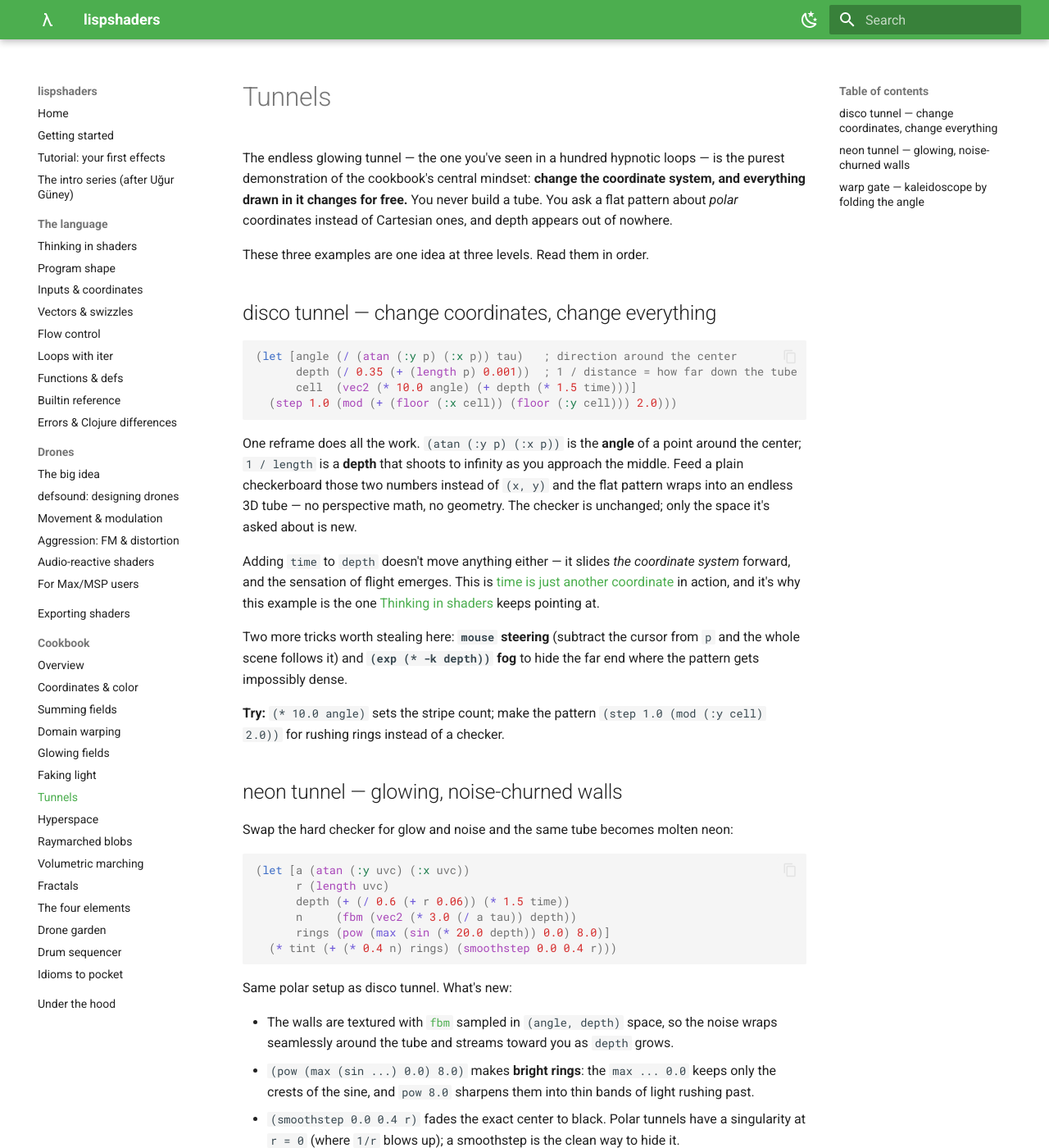
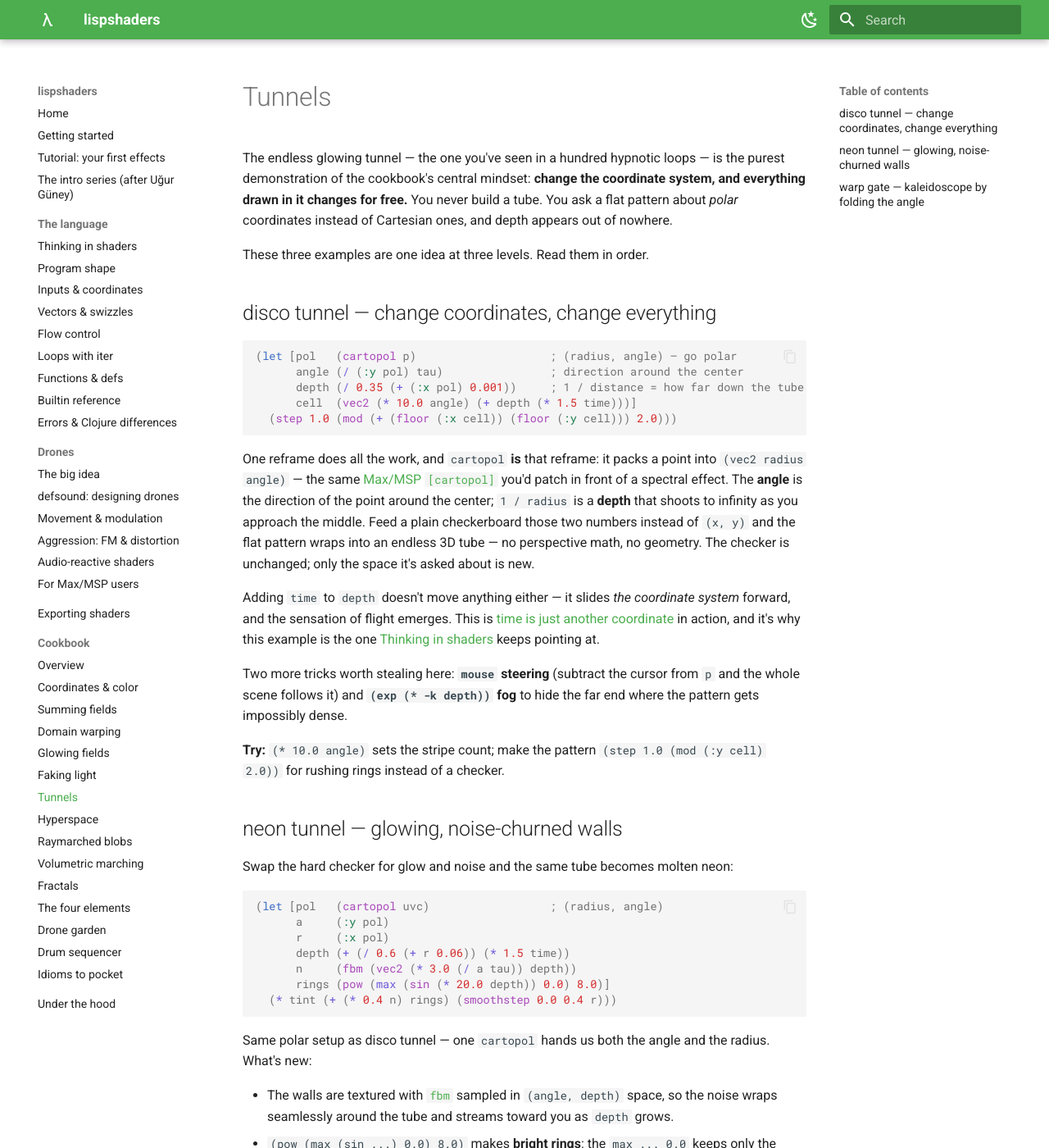
Before and after one commit to FOSSforlife/lispshaders, an MkDocs documentation site: the page built from docs/cookbook/tunnels.md, in a window 1280 px wide and 1400 px high. Shown: the whole window at 82% size. Built offline with MkDocs 1.6.1 and Material for MkDocs 9.7.7, drawn with Linux system fonts in a browser that asks for light colours.

Commit message:
cartopol poltocar

````diff
--- a/docs/cookbook/tunnels.md
+++ b/docs/cookbook/tunnels.md
@@ -11,18 +11,22 @@ These three examples are one idea at three levels. Read them in order.
 ## disco tunnel — change coordinates, change everything
 
 ```clojure
-(let [angle (/ (atan (:y p) (:x p)) tau)   ; direction around the center
-      depth (/ 0.35 (+ (length p) 0.001))  ; 1 / distance = how far down the tube
+(let [pol   (cartopol p)                    ; (radius, angle) — go polar
+      angle (/ (:y pol) tau)                ; direction around the center
+      depth (/ 0.35 (+ (:x pol) 0.001))     ; 1 / distance = how far down the tube
       cell  (vec2 (* 10.0 angle) (+ depth (* 1.5 time)))]
   (step 1.0 (mod (+ (floor (:x cell)) (floor (:y cell))) 2.0)))
 ```
 
-One reframe does all the work. `(atan (:y p) (:x p))` is the **angle** of
-a point around the center; `1 / length` is a **depth** that shoots to
-infinity as you approach the middle. Feed a plain checkerboard those two
-numbers instead of `(x, y)` and the flat pattern wraps into an endless
-3D tube — no perspective math, no geometry. The checker is unchanged; only
-the space it's asked about is new.
+One reframe does all the work, and `cartopol` **is** that reframe: it
+packs a point into `(vec2 radius angle)` — the same
+[Max/MSP `[cartopol]`](../sound/for-maxmsp-users.md) you'd patch in front
+of a spectral effect. The **angle** is the direction of the point around
+the center; `1 / radius` is a **depth** that shoots to infinity as you
+approach the middle. Feed a plain checkerboard those two numbers instead
+of `(x, y)` and the flat pattern wraps into an endless 3D tube — no
+perspective math, no geometry. The checker is unchanged; only the space
+it's asked about is new.
 
 Adding `time` to `depth` doesn't move anything either — it slides *the
 coordinate system* forward, and the sensation of flight emerges. This is
@@ -44,15 +48,17 @@ Swap the hard checker for glow and noise and the same tube becomes molten
 neon:
 
 ```clojure
-(let [a (atan (:y uvc) (:x uvc))
-      r (length uvc)
+(let [pol   (cartopol uvc)                  ; (radius, angle)
+      a     (:y pol)
+      r     (:x pol)
       depth (+ (/ 0.6 (+ r 0.06)) (* 1.5 time))
       n     (fbm (vec2 (* 3.0 (/ a tau)) depth))
       rings (pow (max (sin (* 20.0 depth)) 0.0) 8.0)]
   (* tint (+ (* 0.4 n) rings) (smoothstep 0.0 0.4 r)))
 ```
 
-Same polar setup as disco tunnel. What's new:
+Same polar setup as disco tunnel — one `cartopol` hands us both the angle
+and the radius. What's new:
 
 - The walls are textured with [`fbm`](domain-warping.md) sampled in
   `(angle, depth)` space, so the noise wraps seamlessly around the tube
````
Also changed, not shown: docs/cookbook/hyperspace.md (+3 -2 lines), docs/cookbook/volumetric-marching.md (+3 -2 lines), docs/language/reference.md (+2 -0 lines), docs/sound/for-maxmsp-users.md (+1 -0 lines), 3 other files.
